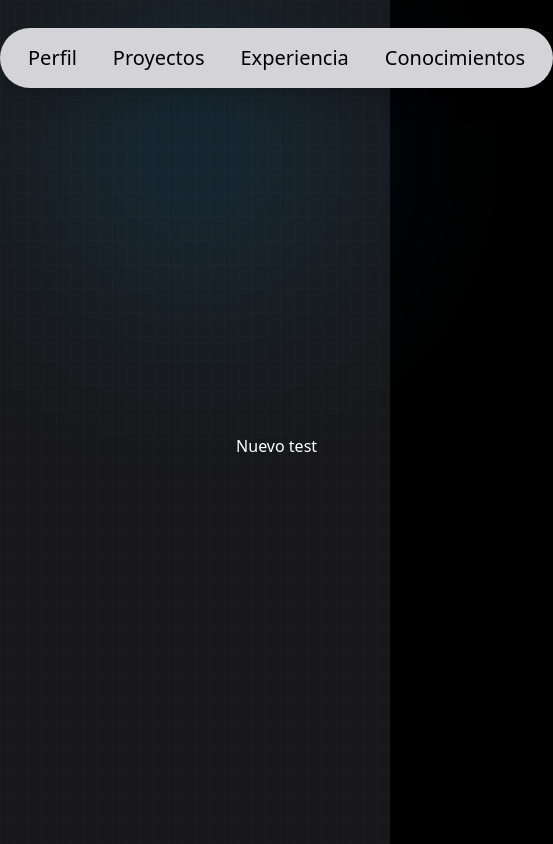
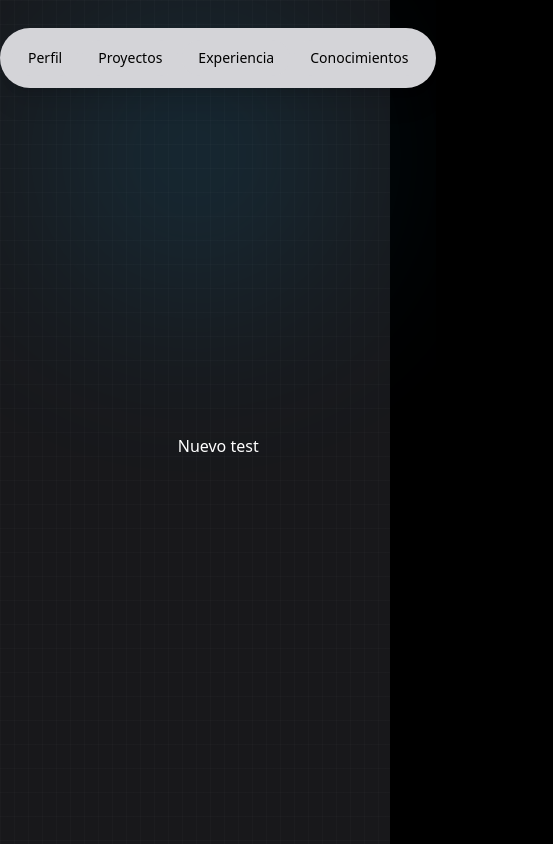
Before and after one commit to alecb6/portfolio, a Next.js app: page / in a window 390 px wide. Shown: the whole page, 553 px wide, since content can reach past the window. Built offline with nearby package versions, Linux system fonts and the light colour scheme; what @midudev/tailwind-animations would draw is missing.

Commit message:
Correccion movile

```diff
--- a/src/app/components/Header.tsx
+++ b/src/app/components/Header.tsx
@@ -23,16 +23,16 @@ export default function NavigationMenuDemo() {
 }
 
 function NavigationMenuContent() {
-  const pathname = usePathname(); // ✅ Ahora usamos el hook directamente aquí
+  const pathname = usePathname();
 
   return (
-    <NavigationMenu className="bg-zinc-300 p-3 rounded-full animate-slide-in-top shadow-xl">
+    <NavigationMenu className="bg-zinc-300 p-3 rounded-full animate-blurred-fade-in shadow-xl">
       <NavigationMenuList>
         {pathname !== "/" && (
           <NavigationMenuItem>
             <Link href="/" legacyBehavior passHref>
               <NavigationMenuLink
-                className={`${navigationMenuTriggerStyle()} bg-zinc-300 text-xl font-normal text-black !rounded-full`}
+                className={`${navigationMenuTriggerStyle()} bg-zinc-300 md:px-4 px-1 md:text-xl text-[16px] font-normal text-black !rounded-full`}
               >
                 Inicio
               </NavigationMenuLink>
@@ -43,7 +43,7 @@ function NavigationMenuContent() {
           <NavigationMenuItem>
             <Link href="/perfil" legacyBehavior passHref>
               <NavigationMenuLink
-                className={`${navigationMenuTriggerStyle()} bg-zinc-300 text-xl font-normal text-black !rounded-full`}
+                className={`${navigationMenuTriggerStyle()} bg-zinc-300 md:px-4 px-1 md:text-xl text-[16px] font-normal text-black !rounded-full`}
               >
                 Perfil
               </NavigationMenuLink>
@@ -54,7 +54,7 @@ function NavigationMenuContent() {
           <NavigationMenuItem>
             <Link href="/proyectos" legacyBehavior passHref>
               <NavigationMenuLink
-                className={`${navigationMenuTriggerStyle()} bg-zinc-300 text-xl font-normal text-black !rounded-full`}
+                className={`${navigationMenuTriggerStyle()} bg-zinc-300 md:px-4 px-1 md:text-xl text-[16px] font-normal text-black !rounded-full`}
               >
                 Proyectos
               </NavigationMenuLink>
@@ -65,7 +65,7 @@ function NavigationMenuContent() {
           <NavigationMenuItem>
             <Link href="/experiencia" legacyBehavior passHref>
               <NavigationMenuLink
-                className={`${navigationMenuTriggerStyle()} bg-zinc-300 text-xl font-normal text-black !rounded-full`}
+                className={`${navigationMenuTriggerStyle()} bg-zinc-300 md:px-4 px-1 md:text-xl text-[16px] font-normal text-black !rounded-full`}
               >
                 Experiencia
               </NavigationMenuLink>
@@ -76,7 +76,7 @@ function NavigationMenuContent() {
           <NavigationMenuItem>
             <Link href="/conocimientos" legacyBehavior passHref>
               <NavigationMenuLink
-                className={`${navigationMenuTriggerStyle()} bg-zinc-300 text-xl font-normal text-black !rounded-full`}
+                className={`${navigationMenuTriggerStyle()} bg-zinc-300 md:px-4 px-1 md:text-xl text-[16px] font-normal text-black !rounded-full`}
               >
                 Conocimientos
               </NavigationMenuLink>
```
